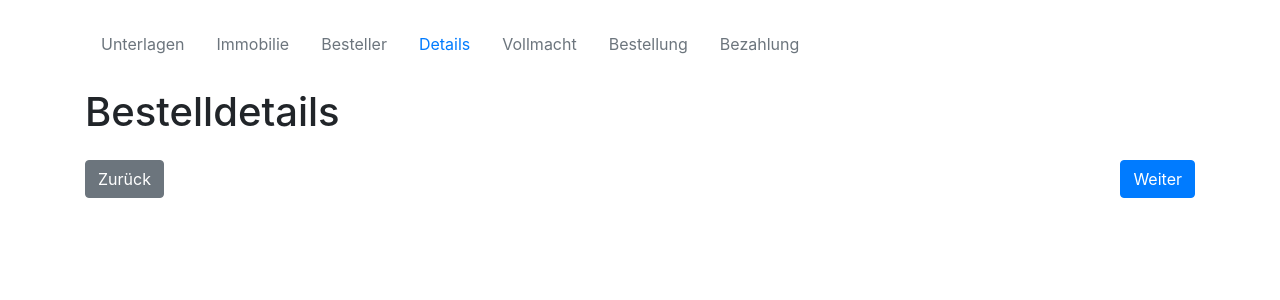
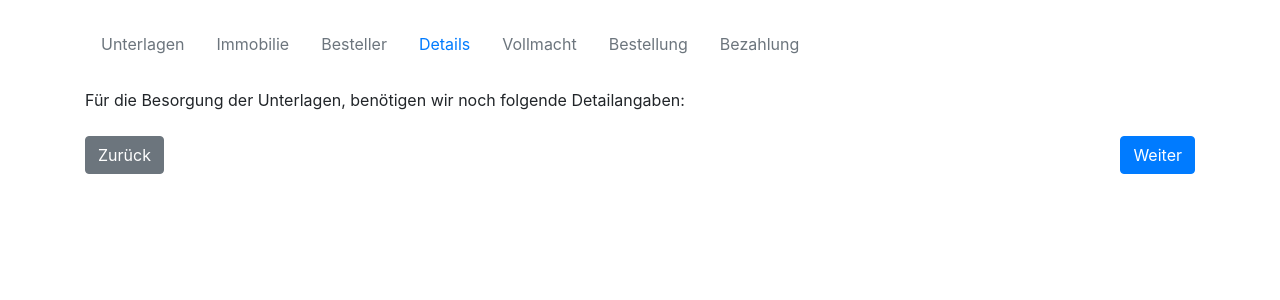
Before and after one commit to MikeKrueger75/my-unterlagenshop, a Flask app: page /angaben in a window 1280 px wide. Shown: the top 300 px of the page. Run offline with Flask 3, Linux system fonts and the light colour scheme; some libraries are stand-ins or nearby versions.

Commit message:
improve angaben layout

```diff
--- a/templates/angaben.html
+++ b/templates/angaben.html
@@ -4,13 +4,17 @@
 {% block title %}Unterlagen{% endblock %}
 
 {% block content %}
-    <h1 class="my-4">Bestelldetails</h1>
+    <div class="form-row my-4">
+        <div class="col-12 text-left">
+            Für die Besorgung der Unterlagen, benötigen wir noch folgende Detailangaben:
+        </div>
+    </div>
     <form method="POST">
         {% for panel in fields_df['panel'].unique() %}
             {% set fields_in_panel = fields_df[fields_df['panel'] == panel] %}
             {% set panel_fields_to_show = fields_in_panel[fields_in_panel.index.isin(fields_to_show)] %}
             {% if not panel_fields_to_show.empty %}
-                <h4>{{ panel }}</h4>
+                <h1 class="my-4">{{ panel }}</h1>
                 {% for field in panel_fields_to_show.itertuples() %}
                     <div class="form-group">
                         <label for="{{ field.id }}">{{ field.name }}</label>
```
